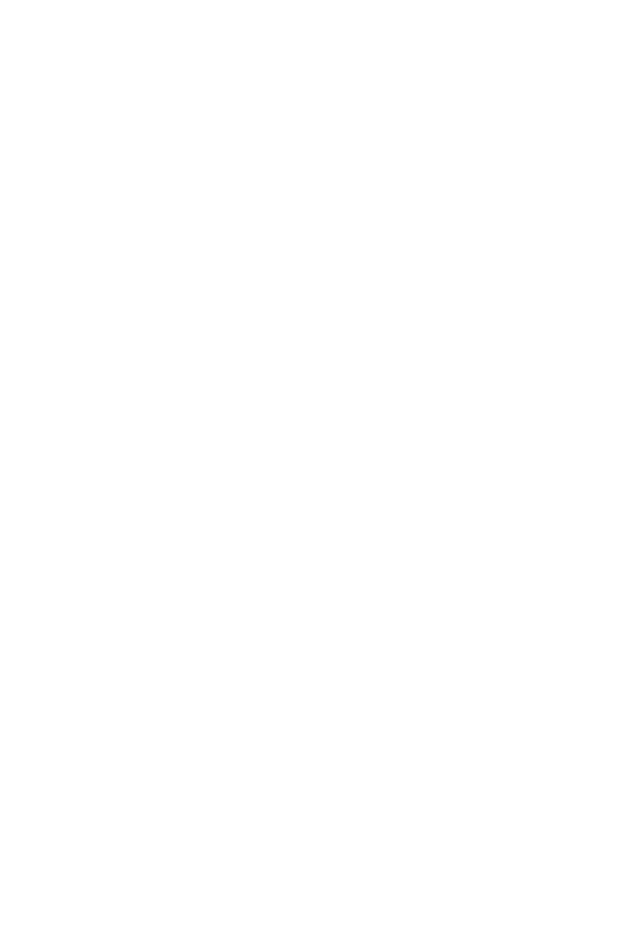
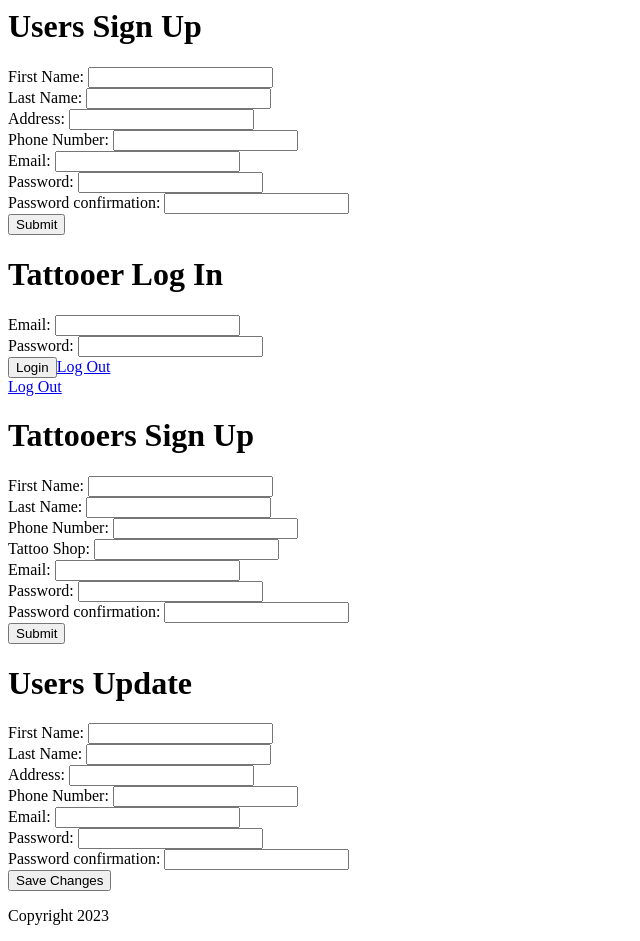
Before and after one commit to Ann-Clawson/inky-frontend, a React (Vite) app: page / in a window 1280 px wide. Shown: the part 200-1141 px from the top of the page, without its empty margins (0-640 px from the left). Before the commit the page ends 800 px from the top, so only its background shows below. Built offline with nearby package versions, Linux system fonts and the light colour scheme.

Commit message:
creates user update form

```diff
--- a/src/Content.jsx
+++ b/src/Content.jsx
@@ -6,9 +6,12 @@
 import { UserLogout } from "./UserLogout";
 import { TattooerSignup } from "./TattooerSignup";
 import { TattooerLogin } from "./TattooerLogin";
-import { Header } from "./Header";
+import { TattooerLogout } from "./TattooerLogout";
 
 export function Content() {
+  const [users, setUsers] = useState([]);
+  const [currentUser, setCurrentUser] = useState({});
+
   const handleUpdateUser = (id, params) => {
     axios.patch(`http://localhost:3000/users/${id}.json`, params).then((response) => {
       setUsers(
@@ -21,13 +24,19 @@
         })
       );
       setCurrentUser(response.data);
-      setIsUserShowVisible(false);
+      // setIsUserShowVisible(false);
     });
+  };
 
-    return (
-      <main>
-        <UserUpdate onUpdateUser={handleUpdateUser} />
-      </main>
-    );
-  };
+  return (
+    <div>
+      <UserLogin />
+      <UserLogout />
+      <UserSignup />
+      <TattooerLogin />
+      <TattooerLogout />
+      <TattooerSignup />
+      <UserUpdate onUpdateUser={handleUpdateUser} user={currentUser} />
+    </div>
+  );
 }
--- /dev/null
+++ b/src/UserDashboard.jsx
@@ -0,0 +1,6 @@
+// export function UserDashboard(props) {
+
+//   return(
+
+//   )
+// }
--- a/src/UserUpdate.jsx
+++ b/src/UserUpdate.jsx
@@ -1,3 +1,4 @@
+/* eslint-disable react/prop-types */
 export function UserUpdate(props) {
   const handleUserUpdateSubmit = (event) => {
     event.preventDefault();
@@ -11,32 +12,26 @@
       <h1>Users Update</h1>
       <form onSubmit={handleUserUpdateSubmit}>
         <div>
-          First Name: <input name="first_name" type="text" defaultValue={props.user.first_name} name="first_name" />
+          First Name: <input name="first_name" type="text" defaultValue={props.user.first_name} />
         </div>
         <div>
-          Last Name: <input name="last_name" type="text" defaultValue={props.user.last_name} name="last_name" />
+          Last Name: <input name="last_name" type="text" defaultValue={props.user.last_name} />
         </div>
         <div>
-          Address: <input name="address" type="text" defaultValue={props.user.address} name="address" />
+          Address: <input name="address" type="text" defaultValue={props.user.address} />
         </div>
         <div>
-          Phone Number:{" "}
-          <input name="phone_number" type="text" defaultValue={props.user.phone_number} name="phone_number" />
+          Phone Number: <input name="phone_number" type="text" defaultValue={props.user.phone_number} />
         </div>
         <div>
-          Email: <input name="email" type="email" defaultValue={props.user.email} name="email" />
+          Email: <input name="email" type="email" defaultValue={props.user.email} />
         </div>
         <div>
-          Password: <input name="password" type="password" defaultValue={props.user.password} name="password" />
+          Password: <input name="password" type="password" defaultValue={props.user.password} />
         </div>
         <div>
           Password confirmation:{" "}
-          <input
-            name="password_confirmation"
-            type="password"
-            defaultValue={props.user.password_confirmation}
-            name="password_confirmation"
-          />
+          <input name="password_confirmation" type="password" defaultValue={props.user.password_confirmation} />
         </div>
         <button type="submit">Save Changes</button>
       </form>
```
